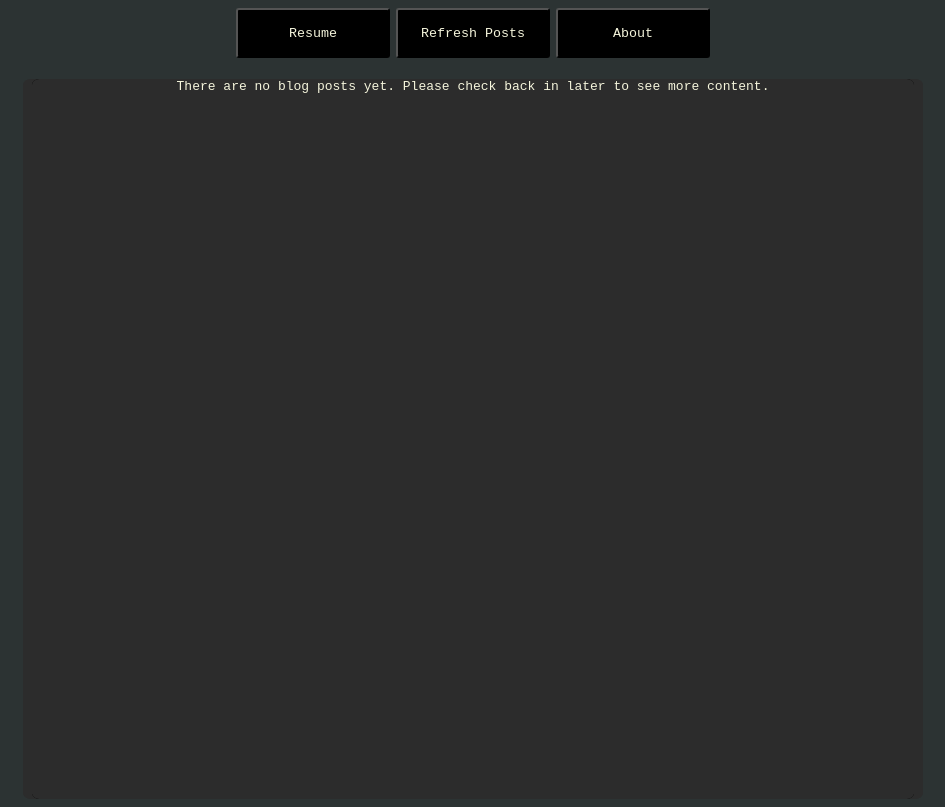
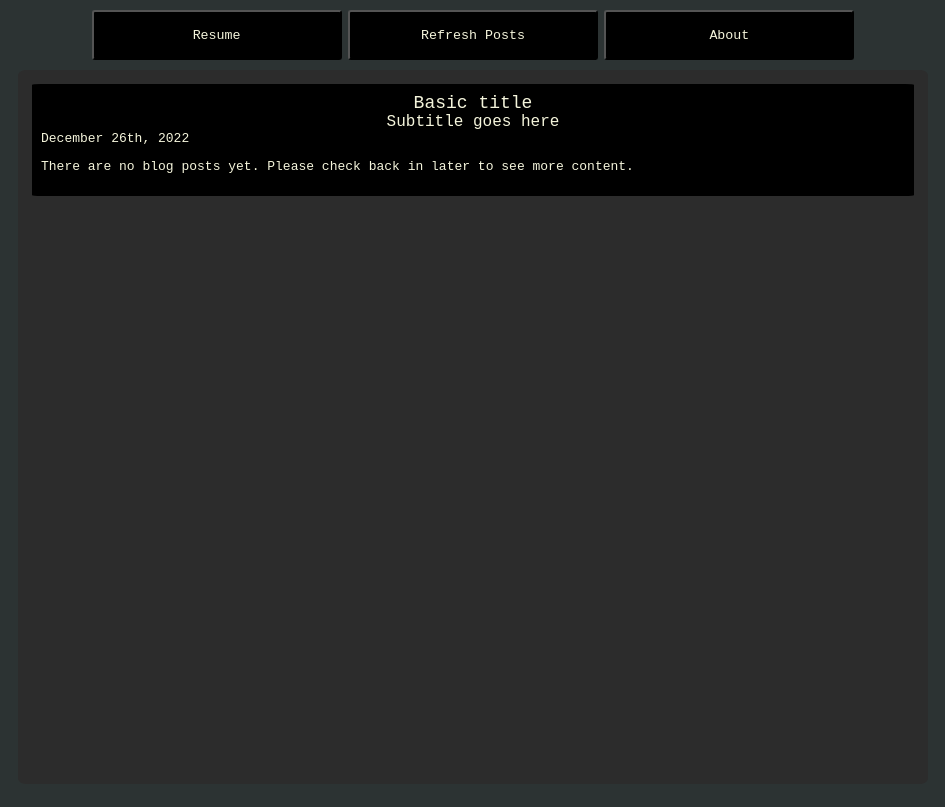
Before and after one commit to fire833/KTBLOG, a React app: page / in a window 1280 px wide. Shown: the whole page, without its empty margins (167-1112 px from the left). Built offline with nearby package versions, Linux system fonts and the light colour scheme; no server answers; a web font is replaced by a local one.

Commit message:
[fmt] Fixed display of blog entries.
Signed-off by: Kendall Tauser <kttpsy@gmail.com>

```diff
--- a/src/Entry.css
+++ b/src/Entry.css
@@ -19,20 +19,29 @@
 .header {
     max-height: 100px;
     overflow: auto;
-    /* justify-content: center; */
-    /* display: flex; */
     margin: 0 auto;
+    margin-top: 1.25vh;
+    margin-bottom: 1.25vh;
+}
+
+.header::-webkit-scrollbar {
+    display: none;
 }
 
 .content {
-    min-width: 570px;
+    min-width: 300px;
     max-width: 900px;
     background-color: rgb(44, 44, 44);
     margin: 0 auto;
     color: beige;
-    height: 90vh;
-    /* overflow: scroll; */
+    height: 88vh;
+    overflow: scroll;
     border-radius: 0.8%;
+    padding: 0.4%;
+}
+
+.content::-webkit-scrollbar {
+    display: none;
 }
 
 .content:hover {
@@ -40,7 +49,8 @@
 }
 
 .btn {
-    min-width: 12vw;
+    max-width: 12vw;
+    min-width: 250px;
 }
 
 .btn:active {
--- a/src/Entry.tsx
+++ b/src/Entry.tsx
@@ -28,9 +28,14 @@ enum blogState {
 function KTBLOG() {
 
   const [entries, updateEntries] = useState(Array<KTBlogPostProps>(
-    { content: "There are no blog posts yet. Please check back in later to see more content.", postId: "Default" },
-    // { content: "There are no blog posts yet. Please check back in later to see more content.", postId: "Default" },
-  ));
+    { content: "There are no blog posts yet. Please check back in later to see more content.", postId: "Default", title: "Basic title", subtitle: "Subtitle goes here", timestamp: "December 26th, 2022" },
+    // { content: "There are no blog posts yet. Please check back in later to see more content.", postId: "Default", title: "Basic title", subtitle: "Subtitle goes here", timestamp: "December 26th, 2022" },
+    // { content: "There are no blog posts yet. Please check back in later to see more content. Lorem ipsum dolor sit amet, consectetur adipiscing elit, sed do eiusmod tempor incididunt ut labore et dolore magna aliqua. Ut enim ad minim veniam, quis nostrud exercitation ullamco laboris nisi ut aliquip ex ea commodo consequat. Duis aute irure dolor in reprehenderit in voluptate velit esse cillum dolore eu fugiat nulla pariatur. Excepteur sint occaecat cupidatat non proident, sunt in culpa qui officia deserunt mollit anim id est laborum.", postId: "Default", title: "Basic title", subtitle: "Subtitle goes here", timestamp: "December 26th, 2022" },
+    // { content: "There are no blog posts yet. Please check back in later to see more content. Lorem ipsum dolor sit amet, consectetur adipiscing elit, sed do eiusmod tempor incididunt ut labore et dolore magna aliqua. Ut enim ad minim veniam, quis nostrud exercitation ullamco laboris nisi ut aliquip ex ea commodo consequat. Duis aute irure dolor in reprehenderit in voluptate velit esse cillum dolore eu fugiat nulla pariatur. Excepteur sint occaecat cupidatat non proident, sunt in culpa qui officia deserunt mollit anim id est laborum.", postId: "Default", title: "Basic title", subtitle: "Subtitle goes here", timestamp: "December 26th, 2022" },
+    // { content: "There are no blog posts yet. Please check back in later to see more content.", postId: "Default", title: "Basic title", subtitle: "Subtitle goes here", timestamp: "December 26th, 2022" },
+    // { content: "There are no blog posts yet. Please check back in later to see more content. Lorem ipsum dolor sit amet, consectetur adipiscing elit, sed do eiusmod tempor incididunt ut labore et dolore magna aliqua. Ut enim ad minim veniam, quis nostrud exercitation ullamco laboris nisi ut aliquip ex ea commodo consequat. Duis aute irure dolor in reprehenderit in voluptate velit esse cillum dolore eu fugiat nulla pariatur. Excepteur sint occaecat cupidatat non proident, sunt in culpa qui officia deserunt mollit anim id est laborum.", postId: "Default", title: "Basic title", subtitle: "Subtitle goes here", timestamp: "December 26th, 2022" },
+    // { content: "There are no blog posts yet. Please check back in later to see more content.", postId: "Default", title: "Basic title", subtitle: "Subtitle goes here", timestamp: "December 26th, 2022" },
+    ));
 
   const [pageState, updatePageState] = useState(blogState.Default);
 
--- a/src/components/ktblogpost.css
+++ b/src/components/ktblogpost.css
@@ -17,20 +17,27 @@
  */
 
 .entry {
-    width: inherit - 10px;
-    border-radius: 0.8%;
+    min-width: 300px;
+    /* width: inherit; */
+    border-radius: 1%;
     background: black;
+    overflow: hidden;
+    padding: 1%;
     margin: 1%;
-    /* padding-top: 0.5%; */
-    overflow: none;
+    border: 0.5%;
+}
+
+.entry:hover {
+    background: rgb(10, 10, 10);
+    border-color: azure;
 }
 
 .title {
-    text-align: left;
+    text-align: center;
 }
 
 .subtitle {
-
+    text-align: center;
 }
 
 .blogentry {
@@ -38,5 +45,5 @@
 }
 
 .timestamp {
-
+    text-align: left;
 }
--- a/src/components/ktblogpost.tsx
+++ b/src/components/ktblogpost.tsx
@@ -35,7 +35,7 @@ function KTBlogPost(props: KTBlogPostProps) {
             {props.title != "" ? (<h1 className="title">{props.title}</h1>) : (<h1 className="title"></h1>)}
             {props.subtitle != "" ? (<h2 className="subtitle">{props.subtitle}</h2>) : (<h2 className="subtitle"></h2>)}
             {props.timestamp != "" ? (<h4 className="timestamp">{props.timestamp}</h4>) : (<h4 className="timestamp">This post has not timestamp.</h4>)}
-            {props.content != "" ? (<p className="content">{props.content}</p>) : (<p className="blogentry">This post has no content.</p>)}
+            {props.content != "" ? (<p className="blogentry">{props.content}</p>) : (<p className="blogentry">This post has no content.</p>)}
         </div>
     )
 
--- a/src/ktblog.css
+++ b/src/ktblog.css
@@ -22,21 +22,31 @@ html,
 body {
     background: rgb(44, 51, 51);
     overflow: none;
-    min-width: 600px;
+    min-width: 300px;
     text-align: center;
     text-overflow: inherit;
+    margin: 0;
 }
 
 h1 {
     font-family: 'Chivo Mono', monospace;
     font-size: large;
     font-weight: 300;
+    margin: 0;
 }
 
 h2 {
     font-family: 'Chivo Mono', monospace;
     font-size: medium;
     font-weight: 100;
+    margin: 0;
+}
+
+h4 {
+    font-family: 'Chivo Mono', monospace;
+    font-size: small;
+    font-weight: 300;
+    margin: 0;
 }
 
 button {
--- a/src/ktblog.tsx
+++ b/src/ktblog.tsx
@@ -25,4 +25,4 @@ ReactDOM.createRoot(document.getElementById('root') as HTMLElement).render(
   <React.StrictMode>
     <KTBLOG />
   </React.StrictMode>,
-)
+);
```
Also changed, not shown: docs/index.html (+2 -2 lines), 4 other files.
